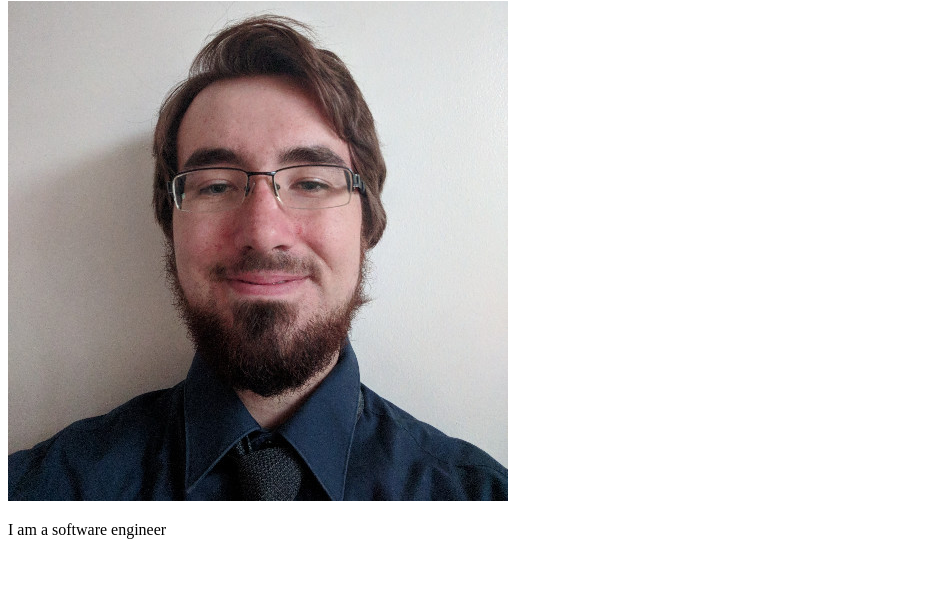
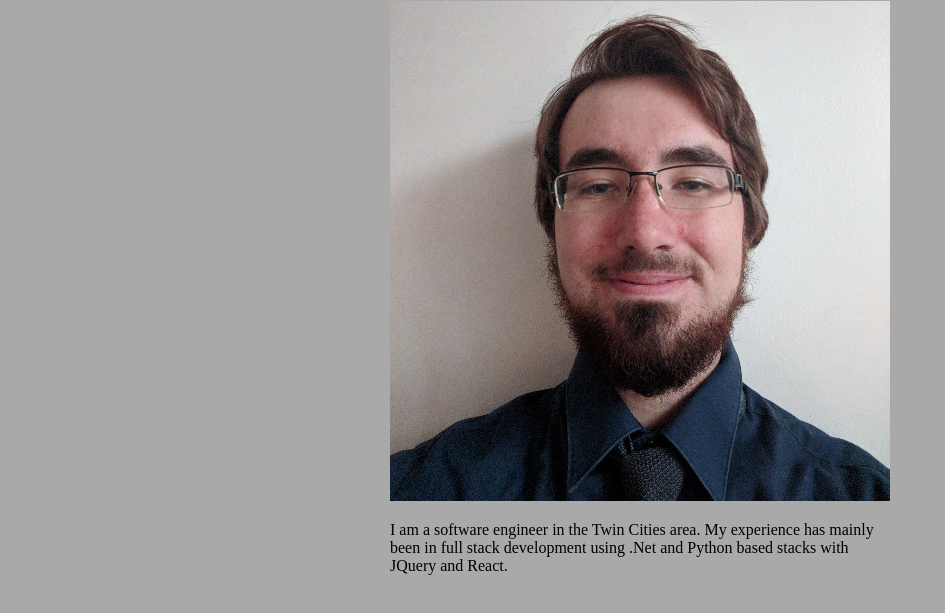
Before and after one commit to mgalla28/PersonalWebsite, a plain HTML site: page index.html in a window 1280 px wide. Shown: the part 79-692 px from the top of the page, without its empty margins (0-945 px from the left). Drawn offline with Linux system fonts and the light colour scheme.

Commit message:
added css and basic bio

```diff
--- a/index.html
+++ b/index.html
@@ -1,13 +1,20 @@
 <!DOCTYPE html>
 <html>
+
+    <head>
+        <link rel="stylesheet" href="styles.css">
+        <title>Michael J Gallagher</title>
+    </head>
     <body>
+
         <h1>
             Michael J Gallagher
         </h1>
         <img src="1532740171118.jpg">
 
         <p>
-            I am a software engineer
+            I am a software engineer in the Twin Cities area. My experience has mainly been in full stack development using .Net
+            and Python based stacks with JQuery and React.
         </p>
     </body>
 </html>
--- /dev/null
+++ b/styles.css
@@ -0,0 +1,6 @@
+body {
+    max-width: 500px;
+    margin: auto;
+    background-color: darkgray;
+    color: black;
+}
```
